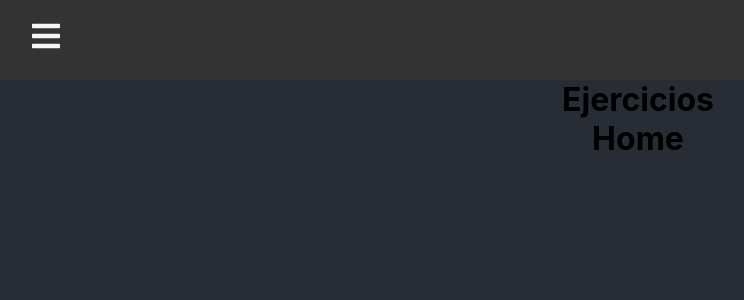
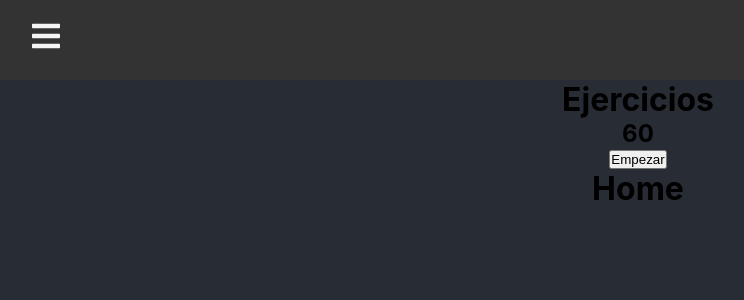
Before and after one commit to pabloagrasot/tefm-front, a React (Create React App) app: page /ejercicios in a window 1280 px wide. Shown: the top 300 px of the page, without its empty margins (2-746 px from the left). Built offline with nearby package versions, Linux system fonts and the light colour scheme.

Commit message:
cronometro cuenta atras funcionando

```diff
--- a/src/ejercicio/Ejercicios.tsx
+++ b/src/ejercicio/Ejercicios.tsx
@@ -1,9 +1,19 @@
-import { FC } from 'react'
+import { FC, useState } from 'react'
 
 export const Ejercicios: FC = () => {
+  const [seconds, setSeconds] = useState(60);
+   function UpdateTimer() {
 
-  return (<h1>Ejercicios</h1>
-
+    window.setInterval(() => {
+     setSeconds( seconds => seconds - 1);
+    }, 1000)
+  }
+  return (
+    <>
+      <h1>Ejercicios</h1>
+      <h2>{seconds}</h2>
+      <button onClick={UpdateTimer} >Empezar</button>
+    </>
 
 
   )
```
Also changed, not shown: 1 other file (tests, documents, lock files or other folders).
